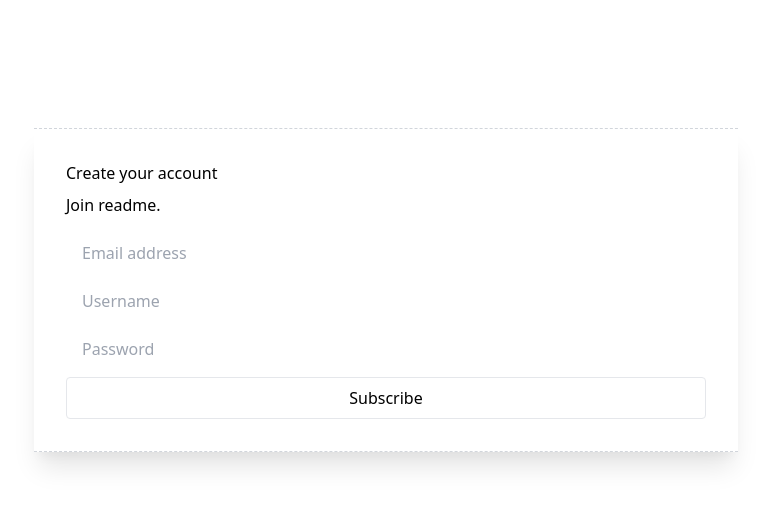
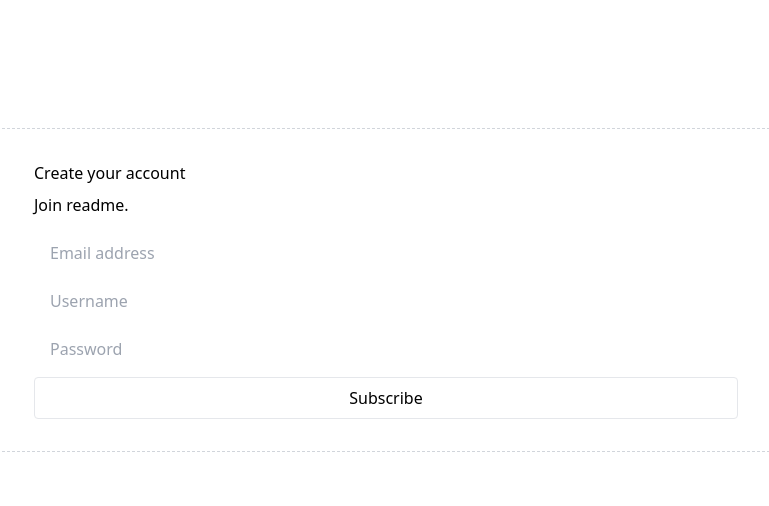
Before and after one commit to steven-mathew/proj-readme, a Next.js app in the folder client/: page /register in a window 1280 px wide. Shown: the top 506 px of the page, without its empty margins (254-1023 px from the left). Built offline with nearby package versions, Linux system fonts and the light colour scheme.

Commit message:
feat(client): more register styles

```diff
--- a/client/src/pages/register.tsx
+++ b/client/src/pages/register.tsx
@@ -2,6 +2,7 @@ import * as React from 'react'
 import Image from 'next/image'
 import Page from '../components/Page'
 import {CenteredColumn} from '../components/Layouts'
+import SignupBox from '../components/Signup'
 import Button from '../components/Button'
 import {Input} from '../components/Input'
 import Link from 'next/link'
@@ -11,8 +12,9 @@ function Register() {
         <Page>
             <CenteredColumn>
                 <div className="space-y-16 md:space-y-24">
+                    <div className="-mx-4 -mt-16 md:mt-0 md:-mx-8">
                         <div
-                        className="p-8 -mx-4 border-t border-b border-gray-300 border-dashed shadow-xl space-y-4 md:-mx-8 dark:border-gray-700 bg-elevated"
+                            className="p-8 -mx-4 border-t border-b border-gray-300 border-dashed space-y-4 md:-mx-8 dark:border-gray-700 bg-elevated"
                         >
                             <div className="space-y-2">
                                 <p className="flex items-center font-title-heading">
@@ -56,6 +58,7 @@ function Register() {
                                     Subscribe
                                 </Button>
                             </form>
+                        </div>
                     </div>
                 </div>
             </CenteredColumn>
```
Lines whose indentation alone changed are shown as unchanged.
